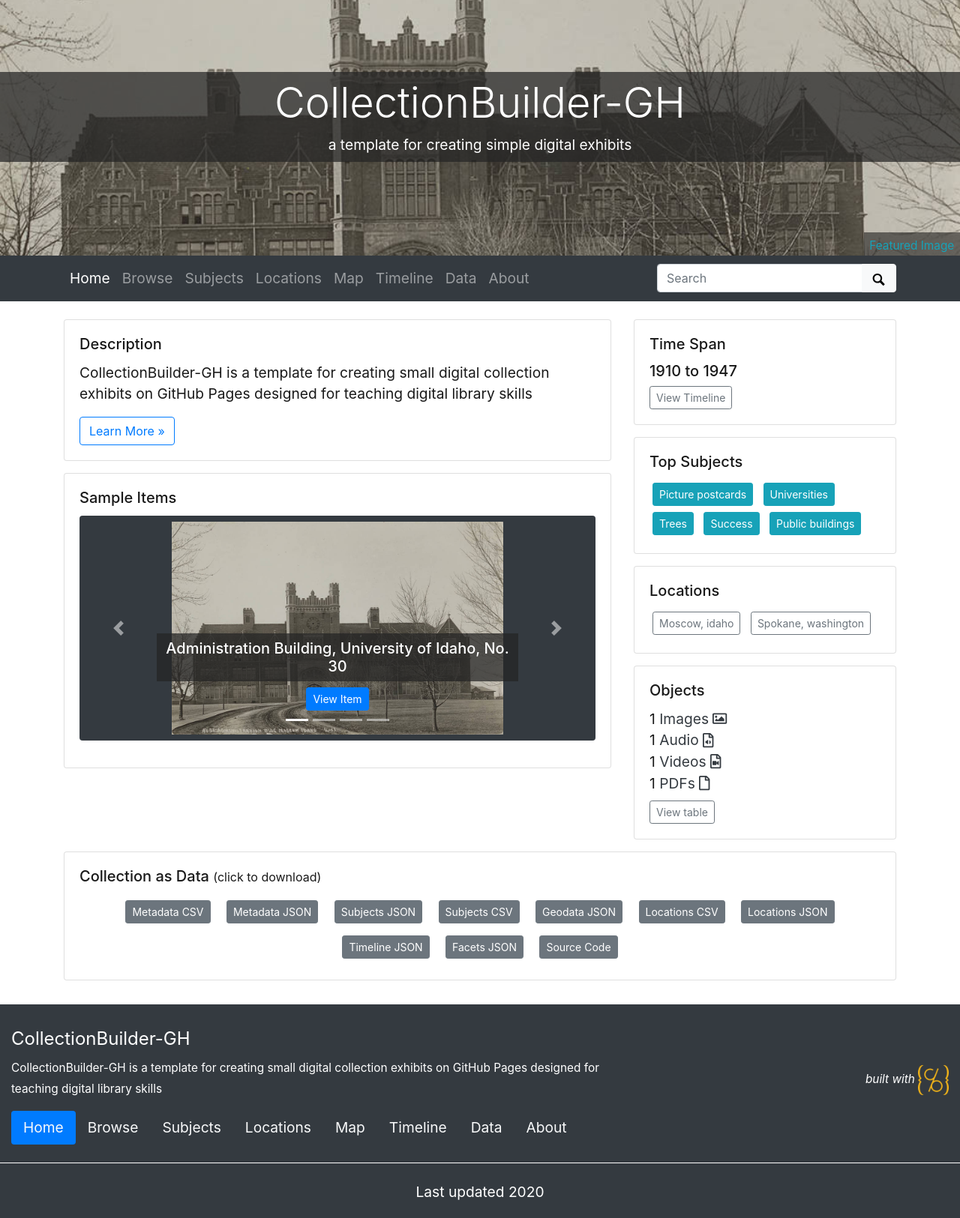
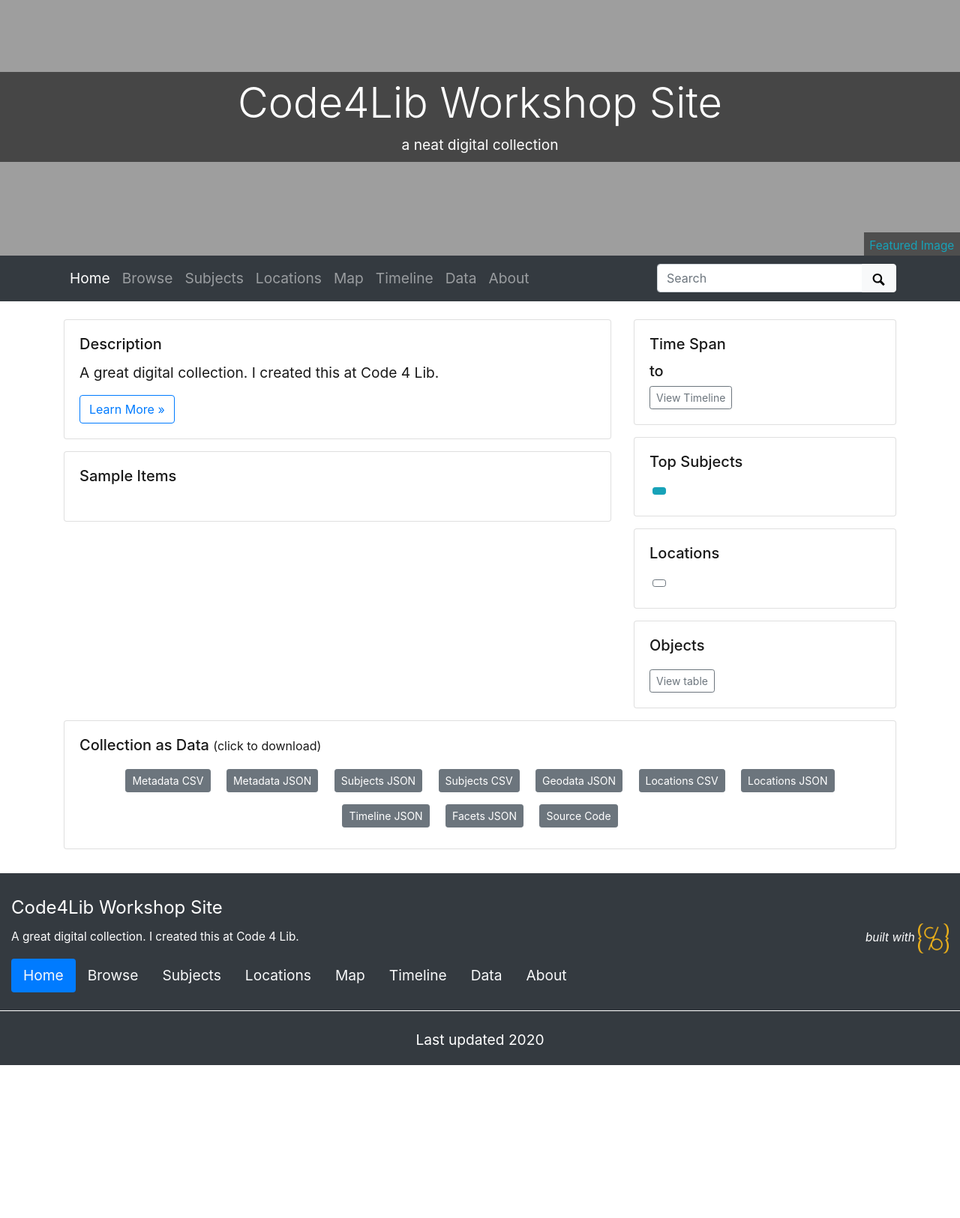
Before and after one commit to owikle/c4l_demo, a Jekyll site: the page built from index.md, in a window 1280 px wide. Shown: the whole page at 75% size. Built offline with Jekyll 4.4.1, drawn with Linux system fonts in a browser that asks for light colours; after the commit the page ends 1421 px from its top, so only the background shows below that.

Commit message:
Update my config file

```diff
--- a/_config.yml
+++ b/_config.yml
@@ -8,30 +8,30 @@
 # URL VARIABLES
 #
 # url is your gh-pages base, following the pattern: username.github.io
-url: https://collectionbuilder.github.io
+url: https://owikle.github.io
 # baseurl is your github repository's name prefixed with a /
-baseurl: /collectionbuilder-gh
+baseurl: /c4l_demo
 # location of code, the full url to your github repository
-source-code: https://github.com/CollectionBuilder/collectionbuilder-gh
+source-code: https://github.com/owikle/c4l_demo
 
 ##########
 # SITE SETTINGS
 #
 # title of site appears in banner
-title: CollectionBuilder-GH
+title: Code4Lib Workshop Site
 # tagline, a short phrase that will appear throughout the site in the top banner
-tagline: a template for creating simple digital exhibits
+tagline: a neat digital collection
 # description appears in meta tags and other locations
 # this description might appear in search result lists, keep around 160 characters max
-description: "CollectionBuilder-GH is a template for creating small digital collection exhibits on GitHub Pages designed for teaching digital library skills"
+description: "A great digital collection. I created this at Code 4 Lib."
 # creator of the digital collection, to appear in meta tags; we typically use our GitHub usernames but feel free to just use your name
-author: CollectionBuilder
+author: owikle
 
 ##########
 # COLLECTION SETTINGS
 #
 # choose metadata: this is the name of the csv file in your _data directory that describes the objects in your collection
-metadata: demo-metadata
+metadata: psychiana_demo
 
 ##########
 # GOOGLE SERVICES [optional!]
@@ -44,7 +44,7 @@
 # ROBOTS EXCLUDE
 #
 # set noindex to true if you do NOT want Google to index your site
-# noindex: true
+noindex: true
 
 ##########
 # BUILD SETTINGS
```
